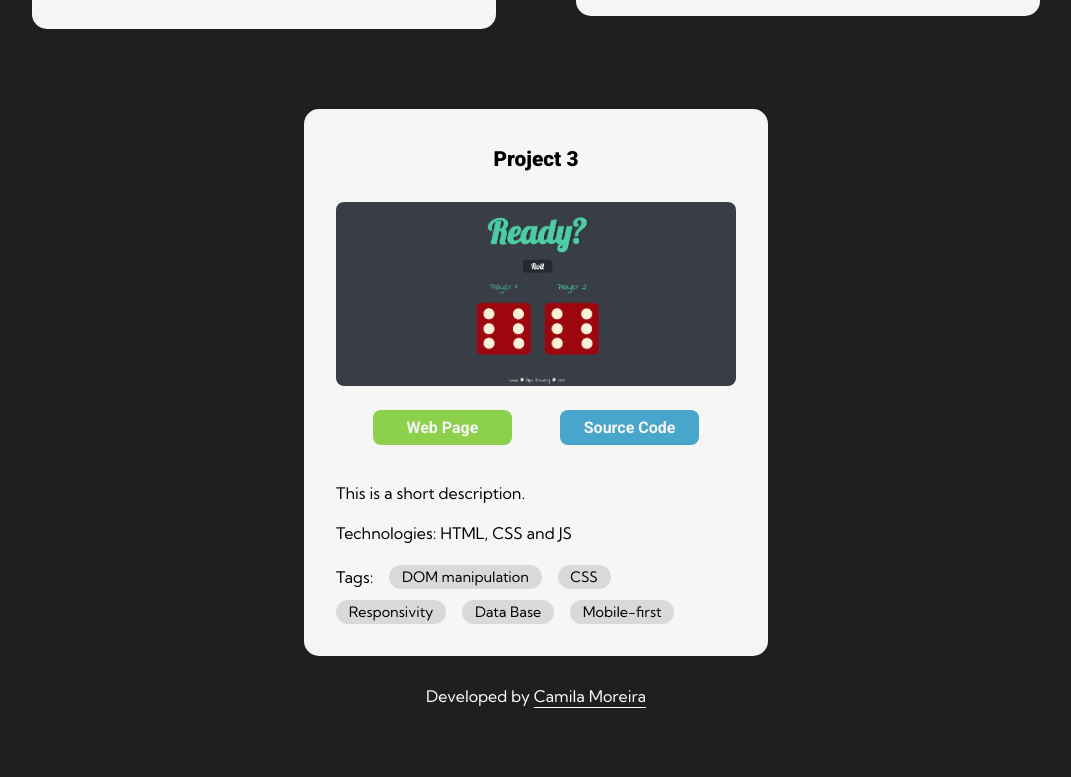
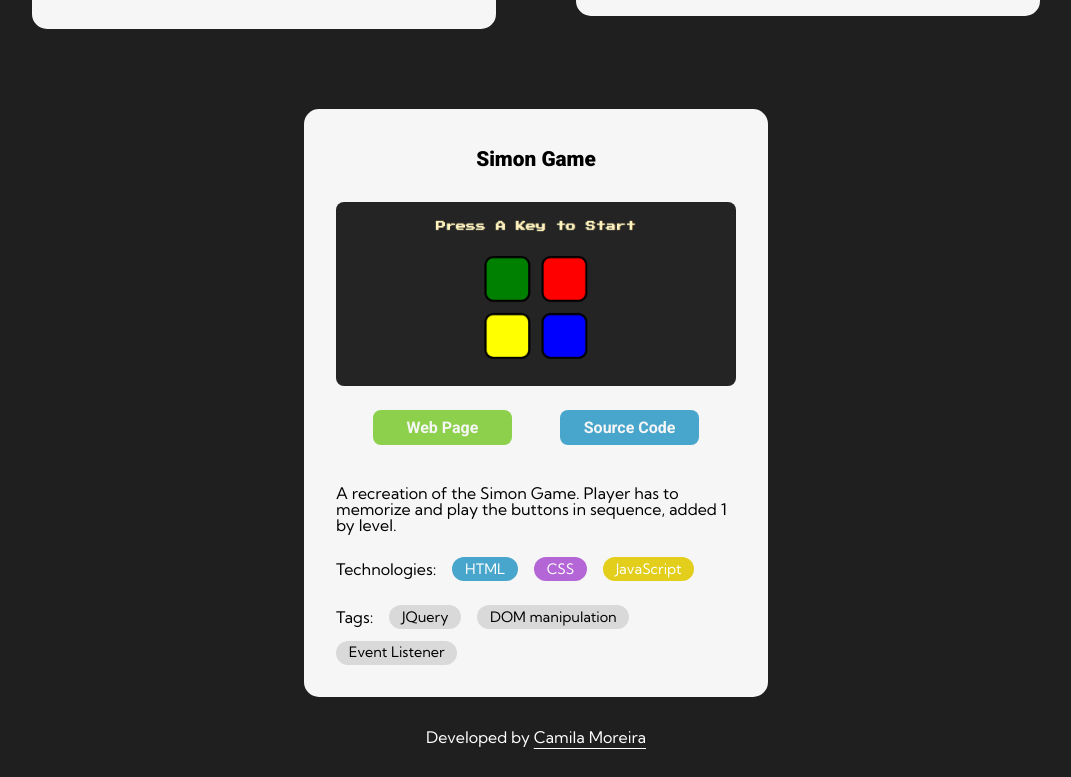
Before and after one commit to camilammoreira/appbrewery-web-dev-bootcamp, a plain HTML site: page index.html in a window 1280 px wide. Shown: the part 854-1631 px from the top of the page, without its empty margins (104-1175 px from the left). Before the commit the page ends 1590 px from the top, so only its background shows below. Drawn offline with Linux system fonts and the light colour scheme.

Commit message:
simon game fix: empty userClickedPattern

```diff
--- a/20 Simon Game Challenge Starting Files/game.js
+++ b/20 Simon Game Challenge Starting Files/game.js
@@ -1,7 +1,7 @@
 const buttonColours = ["red", "blue", "green", "yellow"];
 let gamePattern = [];
+let userClickedPattern = [];
 let sound = new Audio();
-let userClickedPattern = [];
 let level = 0;
 
 $(document).on("keydown", function () {
@@ -11,12 +11,12 @@ $(document).on("keydown", function () {
 });
 
 function nextSequence() {
+    userClickedPattern = [];
     let randomNumber = Math.floor(Math.random() * 4);
     let randomChosenColour = buttonColours[randomNumber];
 
     gamePattern.push(randomChosenColour);
     playSound(randomChosenColour);
-
     $("#" + randomChosenColour).fadeOut(50).fadeIn(50);
     $("#level-title").text("Level " + level++);
 }
@@ -43,6 +43,7 @@ function checkAnswer(currentLevel) {
         setTimeout(() => {
             $("body").removeClass("game-over");
         }, 200);
+
         gamePattern = [];
         level = 0;
         $("#level-title").text("Game Over, Press Any Key to Restart");
--- a/index.html
+++ b/index.html
@@ -88,33 +88,36 @@
           </div>
         </div>
         <div class="project-container">
-          <h2 class="project-title">Project 3</h2>
-          <img src="./assets/dicee.png" alt="Project Screenshot" />
+          <h2 class="project-title">Simon Game</h2>
+          <img src="./assets/simonGame.png" alt="Project Screenshot" />
           <div class="source">
             <a
-              href="./17 Dicee Challenge - Starting Files/dicee.html"
+              href="./20 Simon Game Challenge Starting Files/index.html"
               class="page-button"
               target="_blank"
               >Web Page</a
             >
             <a
-              href="https://github.com/camilammoreira/appbrewery-web-dev-bootcamp/tree/main/17%20Dicee%20Challenge%20-%20Starting%20Files"
+              href="https://github.com/camilammoreira/appbrewery-web-dev-bootcamp/tree/main/20%20Simon%20Game%20Challenge%20Starting%20Files"
               class="code-button"
               target="_blank"
               >Source Code</a
             >
           </div>
           <p>
-            This is a short description.
+            A recreation of the Simon Game. Player has to memorize and play the buttons in sequence, added 1 by level.
           </p>
-          <p>Technologies: HTML, CSS and JS</p>
+          <div class="tags-container">
+            <p>Technologies:</p>
+            <span class="tag frontend">HTML</span>
+            <span class="tag design">CSS</span>
+            <span class="tag backend">JavaScript</span>
+          </div>
           <div class="tags-container">
             <p>Tags:</p>
+            <span class="tag">JQuery</span>
             <span class="tag">DOM manipulation</span>
-            <span class="tag">CSS</span>
-            <span class="tag">Responsivity</span>
-            <span class="tag">Data Base</span>
-            <span class="tag">Mobile-first</span>
+            <span class="tag">Event Listener</span>
           </div>
         </div>
       </div>
```
Also changed, not shown: assets/simonGame.png (added).
